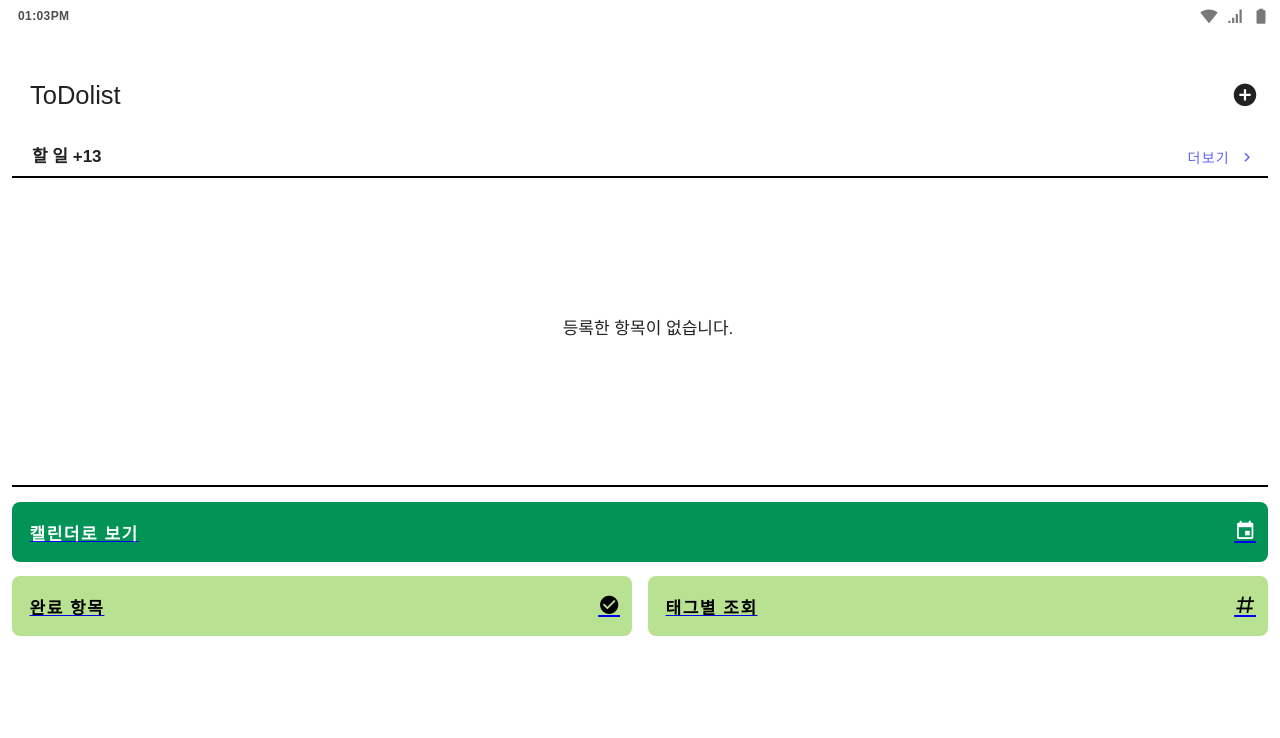
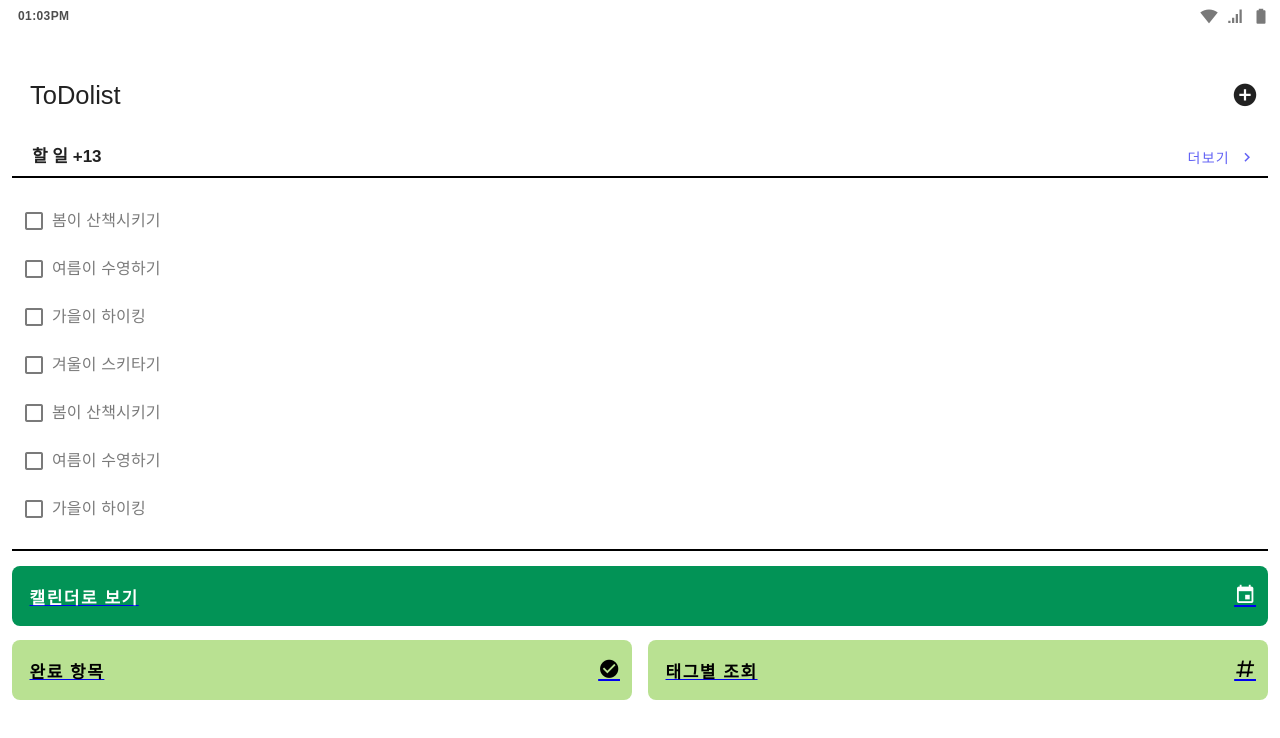
Before and after one commit to eolLeongTtungTtang/todo, a Vue app in the folder client/: page / in a window 1280 px wide. Shown: the top 738 px of the page. Built offline with nearby package versions, Linux system fonts and the light colour scheme.

Commit message:
[FE] fix(화면 조절): 화면 높이 뷰포트 기준으로 변경

```diff
--- a/client/src/App.vue
+++ b/client/src/App.vue
@@ -25,5 +25,6 @@ body {
   align-items: center;
   padding: 0 12px 0 12px;
   width: 100%;
+  height: 80vh;
 }
 </style>
--- a/client/src/components/ui/BaseButton.vue
+++ b/client/src/components/ui/BaseButton.vue
@@ -1,5 +1,25 @@
 <template>
-  <v-btn></v-btn>
+  <v-btn class="btnText">{{ btnText }}</v-btn>
 </template>
 
-<style></style>
+<script setup>
+const { action } = defineProps({
+  action: String,
+});
+
+const btnText = action === "delete" ? "삭제" : "복구";
+</script>
+
+<style scoped>
+.btnText {
+  font-size: 17px;
+  font-weight: bold;
+  /* 삭제 버튼 */
+  /* outline: auto #029356;
+  color: #029356; */
+
+  /* 수정 버튼 */
+  background-color: #029356;
+  color: white;
+}
+</style>
--- a/client/src/components/ui/BaseTodolist.vue
+++ b/client/src/components/ui/BaseTodolist.vue
@@ -1,11 +1,11 @@
 <template>
   <v-container
+    v-if="items.length !== 0"
     fluid
-    class="pt-1 pr-2 pb-3 pl-6 d-flex justify-center"
+    class="d-flex justify-center"
     :style="{ height: listHeight }"
   >
-    <template v-if="items.length !== 0">
-      <v-row>
+    <v-row class="pa-0">
       <v-col
         class="pa-0"
         style="height: 100%; max-height: 100%; overflow-y: auto"
@@ -20,31 +20,37 @@
         />
       </v-col>
     </v-row>
-    </template>
-    <template v-else>
-      <div class="emptyDiv">
+  </v-container>
+
+  <v-container v-else fluid class="emptyDiv" :style="{ height: listHeight }">
     <span>{{ emptyText }}한 항목이 없습니다.</span>
-      </div>
-    </template>
   </v-container>
 </template>
 
 <script setup>
-import { reactive, computed } from "vue";
+import { reactive, computed, defineEmits } from "vue";
 import { useRoute } from "vue-router";
 import { todoListSettings } from "@/config/pageSettings";
 
-// const items = reactive([
-//   "봄이 산책시키기",
-//   "여름이 수영하기",
-//   "가을이 하이킹",
-//   "겨울이 스키타기",
-//   "봄이 산책시키기",
-//   "여름이 수영하기",
-//   "가을이 하이킹",
-//   "겨울이 스키타기",
-// ]);
-const items = reactive([]);
+const items = reactive([
+  "봄이 산책시키기",
+  "여름이 수영하기",
+  "가을이 하이킹",
+  "겨울이 스키타기",
+  "봄이 산책시키기",
+  "여름이 수영하기",
+  "가을이 하이킹",
+  "겨울이 스키타기",
+  "겨울이 스키타기",
+  "겨울이 스키타기",
+  "겨울이 스키타기",
+  "겨울이 스키타기",
+  "겨울이 스키타기",
+]);
+// const items = reactive([]);
+
+const emit = defineEmits(["todoExist"]);
+emit("todoExist", items.length > 0);
 
 const route = useRoute();
 // 페이지 별 투두 리스트 height
@@ -58,6 +64,8 @@ const emptyText = computed(
 <style scoped>
 .emptyDiv {
   display: flex;
+  justify-content: center;
   align-items: center;
+  width: 100%;
 }
 </style>
--- a/client/src/config/pageSettings.js
+++ b/client/src/config/pageSettings.js
@@ -10,10 +10,13 @@ export const headerSettings = {
 
 export const todoListSettings = {
   "/": {
-    todoListHeight: "280px",
+    todoListHeight: "43vh",
   },
   "/all-todos": {},
   "/calender": {},
-  "/completed": { emptyText: "완료" },
+  "/completed": {
+    todoListHeight: "61vh",
+    emptyText: "완료",
+  },
   "/tags": {},
 };
--- a/client/src/layouts/TheHeader.vue
+++ b/client/src/layouts/TheHeader.vue
@@ -32,7 +32,10 @@
 
       <v-btn
         :style="{
-          visibility: route.path !== '/tags' ? 'visible' : 'hidden',
+          visibility:
+            route.path === '/tags' || route.path === '/completed'
+              ? 'hidden'
+              : 'visible',
         }"
         class="addBtn"
         :icon="headerBtnIcon"
--- a/client/src/pages/completed.vue
+++ b/client/src/pages/completed.vue
@@ -1,3 +1,57 @@
-<template></template>
+<template>
+  <template v-if="todoExist">
+    <v-btn class="selectAllBtn" variant="plain" @click="clickSelectAll">{{
+      selectText
+    }}</v-btn>
+  </template>
 
-<style></style>
+  <base-todolist @todo-exist="updateTodoExist"></base-todolist>
+
+  <template v-if="todoExist">
+    <div class="buttonDiv">
+      <base-button variant="plain" action="delete"></base-button>
+      <base-button variant="plain" action="restore"></base-button>
+    </div>
+  </template>
+</template>
+
+<script setup>
+import BaseTodolist from "@/components/ui/BaseTodolist.vue";
+import BaseButton from "@/components/ui/BaseButton.vue";
+import { ref } from "vue";
+
+let todoExist = ref(false);
+
+const updateTodoExist = (exist) => {
+  todoExist.value = exist;
+};
+
+let selectAll = ref(false);
+let selectText = ref("전체선택");
+// base-todolist에 props로 전체 선택 전달 해야함
+const clickSelectAll = () => {
+  selectAll.value = !selectAll.value;
+  selectText.value = selectAll.value ? "전체해제" : "전체선택";
+};
+</script>
+
+<style scoped>
+.selectAllBtn {
+  align-self: flex-start;
+  font-weight: normal;
+  text-decoration: underline;
+  font-size: 15px;
+  margin-bottom: 10px;
+}
+
+.buttonDiv {
+  justify-content: center;
+  position: absolute;
+  bottom: 5vh;
+  width: 100%;
+  display: flex;
+  align-items: center;
+  padding: 0 20px;
+  gap: 20px;
+}
+</style>
--- a/client/src/styles/settings.scss
+++ b/client/src/styles/settings.scss
@@ -13,3 +13,9 @@ a {
 .greyText {
   color: rgb(168, 168, 168);
 }
+
+@media (min-width: 960px) {
+  .v-container {
+    max-width: 100%;
+  }
+}
```
Lines whose indentation alone changed are shown as unchanged.
